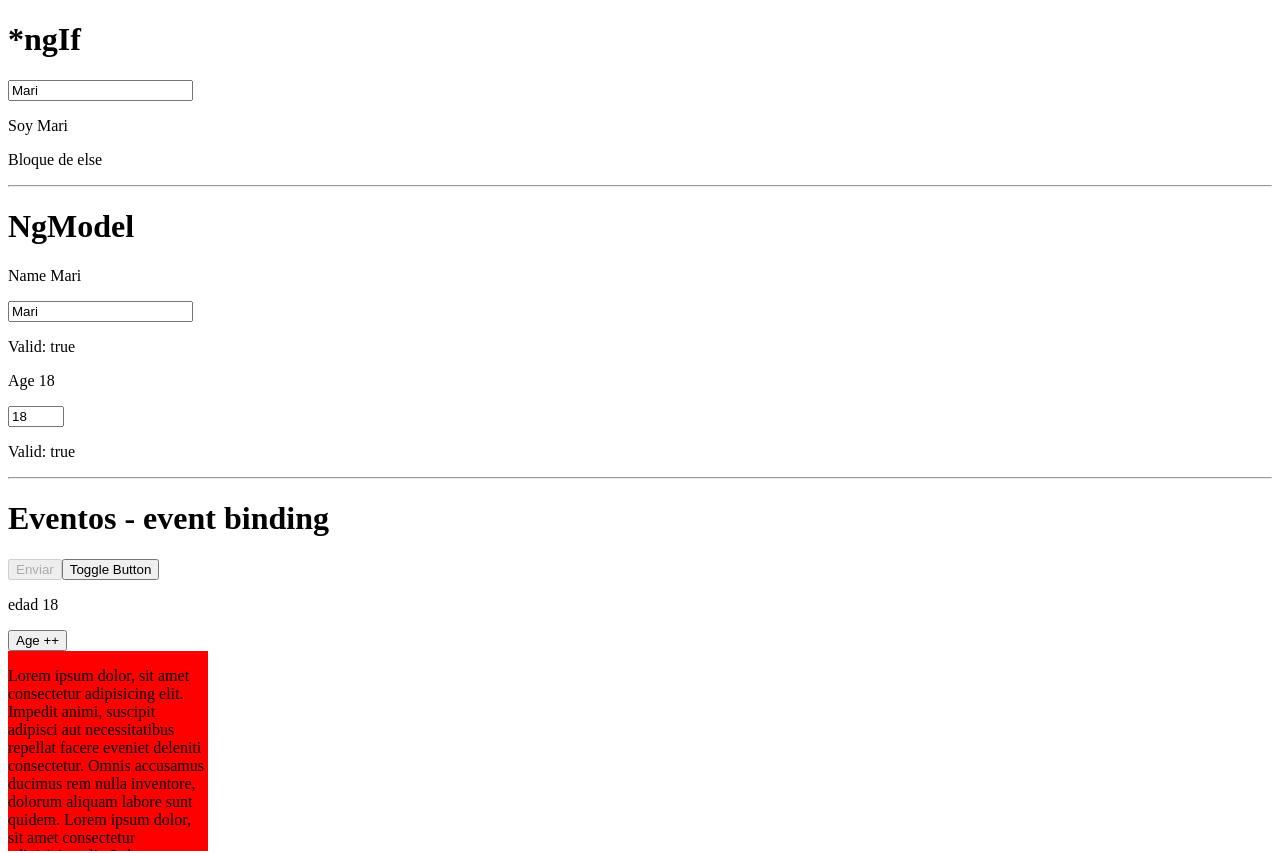
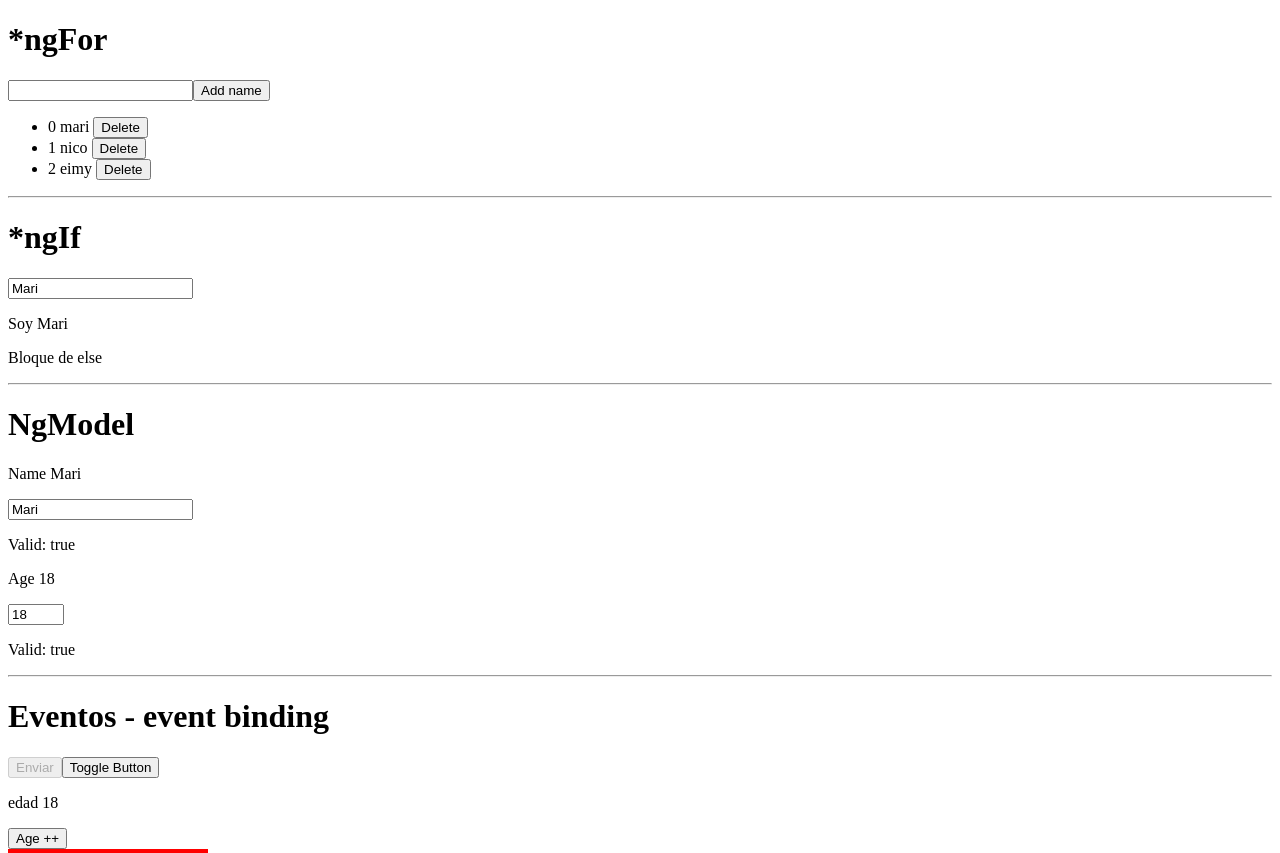
Before and after one commit to Marisabel-Condori/ecomerceAngular, an Angular app: page / in a window 1280 px wide. Shown: the top 853 px of the page. Built offline with nearby package versions, Linux system fonts and the light colour scheme.

Commit message:
render de una lista de strings *ngFor

```diff
--- a/src/app/app.component.html
+++ b/src/app/app.component.html
@@ -1,33 +1,49 @@
+<h1>*ngFor</h1>
+<input type="text" required [(ngModel)]="newName">
+<button (click)="addName()">Add name</button>
+<ul>
+  <li *ngIf="names.length===0">No hay nombres</li>
+  <li *ngFor="let name of names; index as i">
+    {{i}} {{name}}
+    <button (click)="deleteName(i)">Delete</button>
+  </li>
+</ul>
+
+<hr />
 <h1>*ngIf</h1>
-<input type="text" required [(ngModel)] = "person.name">
-<p *ngIf = " person.name == 'Mari' " >Soy Mari</p>
-<p *ngIf = " person.name == 'ssdd' && person.age === 18; else myBlock" >Soy ssdd</p>
+<input type="text" required [(ngModel)]="person.name">
+<p *ngIf=" person.name == 'Mari' ">Soy Mari</p>
+<p *ngIf=" person.name == 'ssdd' && person.age === 18; else myBlock">Soy ssdd</p>
 <ng-template #myBlock>
   <p>Bloque de else</p>
 </ng-template>
 
-<hr/>
+<hr />
 <h1>NgModel</h1>
 <p>Name {{person.name}}</p>
-<input type="text" required #nameInput="ngModel" [(ngModel)] = "person.name">
+<input type="text" required #nameInput="ngModel" [(ngModel)]="person.name">
 <p>Valid: {{nameInput.valid}}</p>
 <p>Age {{person.age}}</p>
-<input type="number" max="18" min="10" required #ageInput="ngModel" [(ngModel)] = "person.age">
+<input type="number" max="18" min="10" required #ageInput="ngModel" [(ngModel)]="person.age">
 <p>Valid: {{ageInput.valid}}</p>
 
-<hr/>
+<hr />
 <h1>Eventos - event binding</h1>
 <button [disabled]="btnDisabled"> Enviar</button>
 <button (click)="toggleButton()">Toggle Button</button>
 <p>edad {{person.age}}</p>
 <button (click)="increaseAge()">Age ++</button>
 <div class="box" (scroll)="onScroll($event)">
-  <p>Lorem ipsum dolor, sit amet consectetur adipisicing elit. Impedit animi, suscipit adipisci aut necessitatibus repellat facere eveniet deleniti consectetur. Omnis accusamus ducimus rem nulla inventore, dolorum aliquam labore sunt quidem. Lorem ipsum dolor, sit amet consectetur adipisicing elit. Laborum harum eos omnis excepturi architecto unde necessitatibus pariatur nam recusandae odit laudantium iure eaque inventore vitae in, nostrum rem. Provident, accusantium!</p>
+  <p>Lorem ipsum dolor, sit amet consectetur adipisicing elit. Impedit animi, suscipit adipisci aut necessitatibus
+    repellat facere eveniet deleniti consectetur. Omnis accusamus ducimus rem nulla inventore, dolorum aliquam labore
+    sunt quidem. Lorem ipsum dolor, sit amet consectetur adipisicing elit. Laborum harum eos omnis excepturi architecto
+    unde necessitatibus pariatur nam recusandae odit laudantium iure eaque inventore vitae in, nostrum rem. Provident,
+    accusantium!</p>
 </div>
 <p>Nombre {{person.name}}</p>
 <input type="text" [value]="person.name" (keyup)="changeName($event)">
 
-<hr/>
+<hr />
 <h1>Propiedades - Propierty binding</h1>
 <!-- configurar propiedades -->
 <button [disabled]="btnDisabled"> Enviar</button>
@@ -35,7 +51,7 @@
 <progress [value]="person.age" max="100"></progress>
 <img [src]="person.avatar" alt="" width="100">
 
-<hr/>
+<hr />
 <!-- configurar contenido -->
 <h1>hola mundo - String interpolation</h1>
 <h2>{{'hola mundo - '.repeat(5)}}</h2>
--- a/src/app/app.component.ts
+++ b/src/app/app.component.ts
@@ -17,6 +17,9 @@ export class AppComponent {
     avatar: 'https://assets.dev-filo.dift.io/img/2021/08/05/rocket_portada_sq.jpg'
   }
 
+  names: string[] = ['mari', 'nico', 'eimy']
+  newName ='';
+
   toggleButton(){
     this.btnDisabled = !this.btnDisabled;
   }
@@ -34,4 +37,13 @@ export class AppComponent {
     const element = event.target as HTMLInputElement;
     this.person.name = element.value
   }
+
+  addName(){
+    this.names.push(this.newName);
+    this.newName='';
+  }
+
+  deleteName(index:number){
+    this.names.splice(index,  1)
+  }
 }
```
